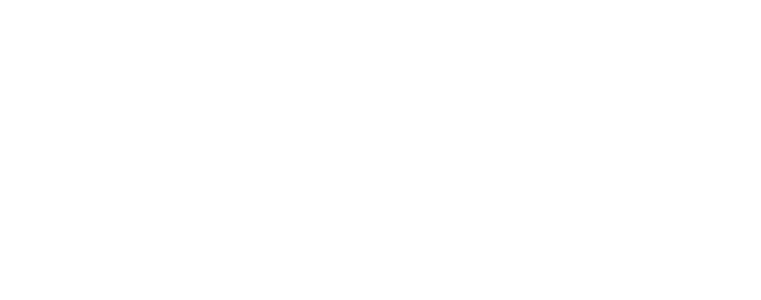
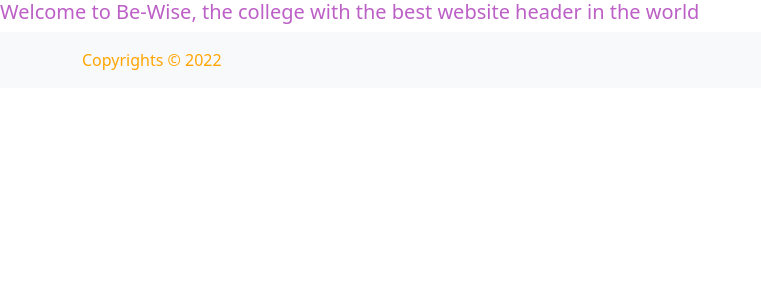
Before and after one commit to carmel-schreier/be-wise, an Angular app in the folder client/: page / in a window 1280 px wide. Shown: the top 300 px of the page, without its empty margins (0-761 px from the left). Built offline with nearby package versions, Linux system fonts and the light colour scheme.

Commit message:
added header & footer

```diff
--- a/client/src/app/app.component.html
+++ b/client/src/app/app.component.html
@@ -1 +1,3 @@
+<app-header></app-header>
 <router-outlet></router-outlet>
+<app-footer></app-footer>
--- a/client/src/app/app.module.ts
+++ b/client/src/app/app.module.ts
@@ -1,3 +1,4 @@
+import { HeaderComponent } from './shared/header/header.component';
 import { NgModule } from '@angular/core';
 import { BrowserModule } from '@angular/platform-browser';
 import { AppRoutingModule } from './app-routing.module';
--- a/client/src/app/lecturers/lecturers.component.html
+++ b/client/src/app/lecturers/lecturers.component.html
@@ -1,3 +1,4 @@
+<h3 style="text-align:center;">Our lecturers:</h3>
 <div class="container">
   <div class="row row-cols-3">
     <app-profile-card *ngFor="let lecturer of lecturers" [lecturerDetails]="lecturer"></app-profile-card>
--- /dev/null
+++ b/client/src/app/shared/footer/footer.component.html
@@ -0,0 +1,5 @@
+<footer class="footer mt-auto py-3 bg-light">
+  <div class="container">
+    <span class="text-muted" style="text-align:centre !important; color:orange !important">Copyrights ©
+      {{currentDate | date:'yyyy'}}</span>
+  </div>
--- /dev/null
+++ b/client/src/app/shared/footer/footer.component.ts
@@ -0,0 +1,13 @@
+import { Component, OnInit } from '@angular/core';
+
+@Component({
+  selector: 'app-footer',
+  templateUrl: './footer.component.html',
+  styleUrls: ['./footer.component.sass'],
+})
+export class FooterComponent implements OnInit {
+  currentDate = new Date();
+  constructor() {}
+
+  ngOnInit(): void {}
+}
--- /dev/null
+++ b/client/src/app/shared/header/header.component.html
@@ -0,0 +1 @@
+<h5 style="color: rgb(188, 95, 198)">Welcome to Be-Wise, the college with the best website header in the world</h5>
--- /dev/null
+++ b/client/src/app/shared/header/header.component.ts
@@ -0,0 +1,15 @@
+import { Component, OnInit } from '@angular/core';
+
+@Component({
+  selector: 'app-header',
+  templateUrl: './header.component.html',
+  styleUrls: ['./header.component.sass']
+})
+export class HeaderComponent implements OnInit {
+
+  constructor() { }
+
+  ngOnInit(): void {
+  }
+
+}
```
Also changed, not shown: client/src/app/shared/shared.module.ts (+6 -7 lines), client/src/app/shared/footer/footer.component.sass (added), client/src/app/shared/header/header.component.sass (added), 2 other files (tests, documents, lock files or other folders).
